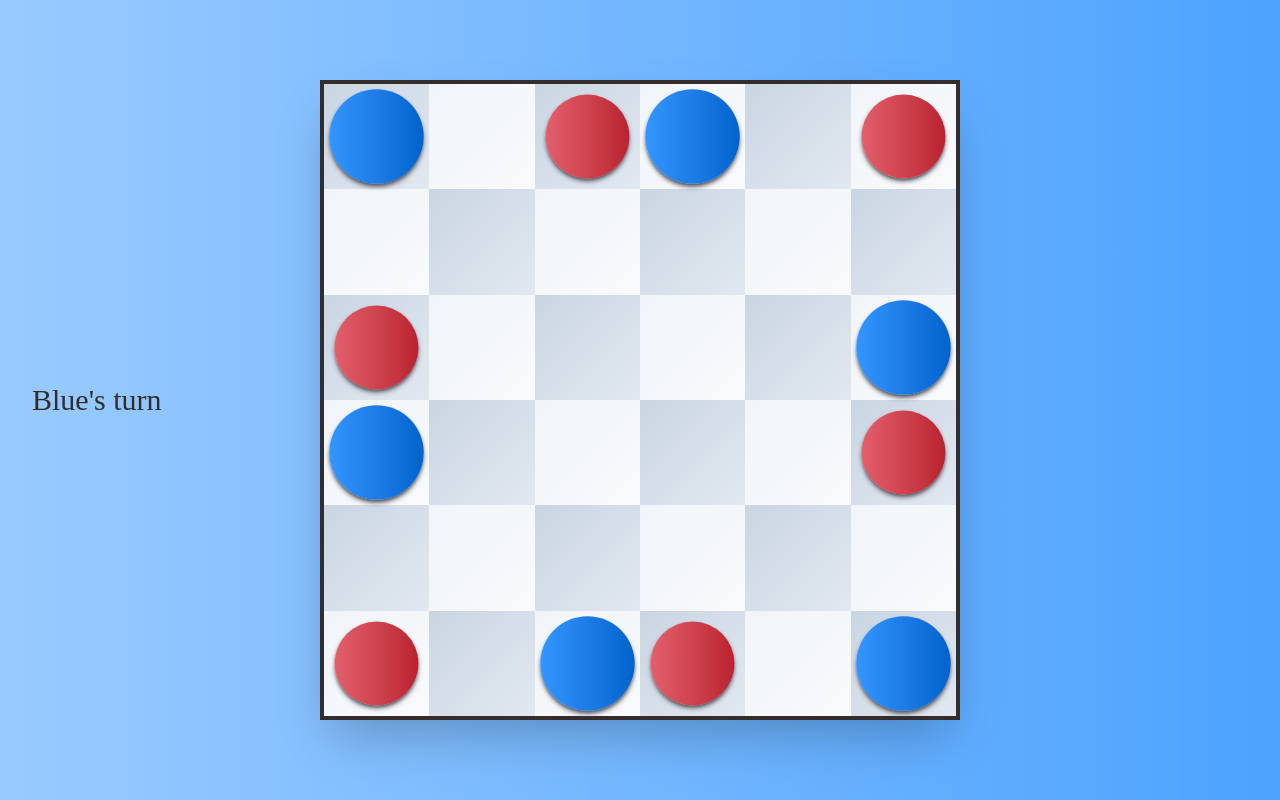
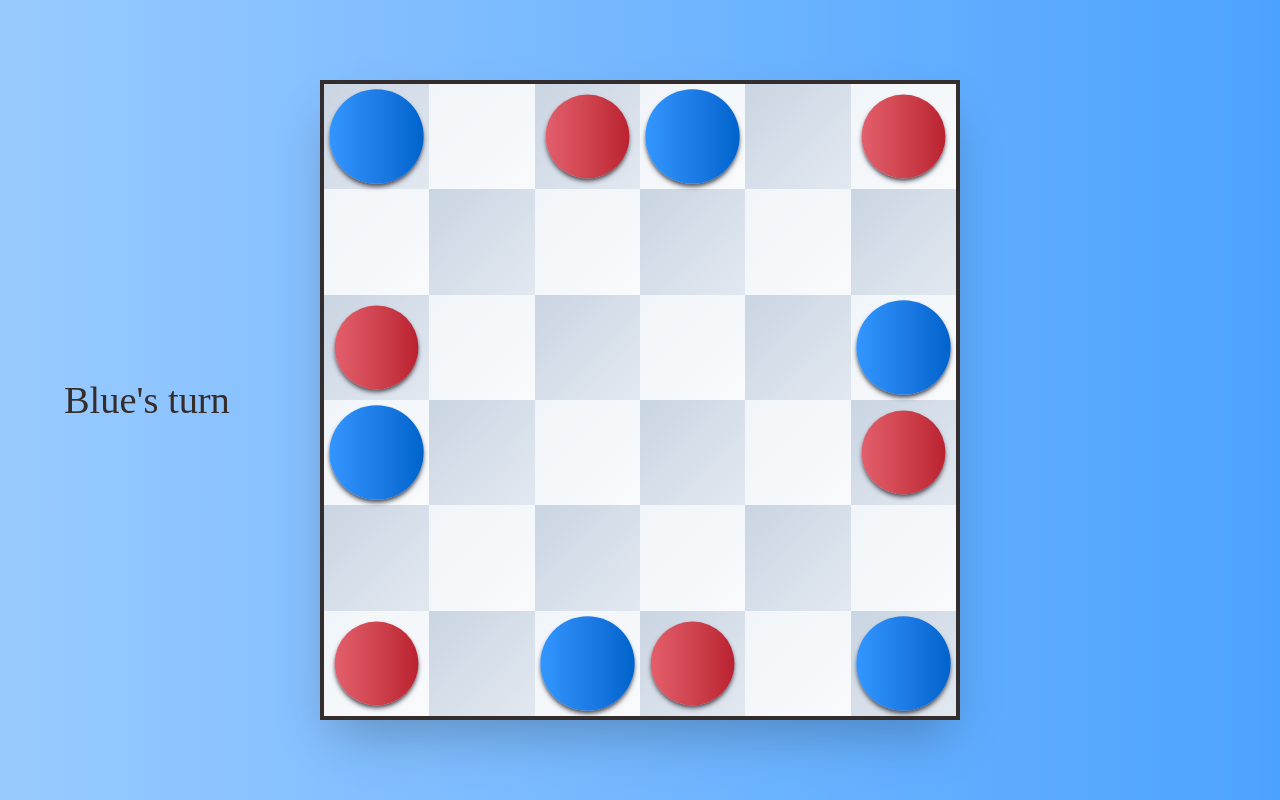
Before and after one commit to bernard-rodrigues/crab_game_react, a React (Vite) app: page / in a window 1280 px wide. Built offline with nearby package versions, Linux system fonts and the light colour scheme; a web font is replaced by a local one.

Commit message:
add: animations - closes #13

```diff
--- a/src/components/Board.tsx
+++ b/src/components/Board.tsx
@@ -185,7 +185,7 @@ export const Board = () => {
             {/* Crabs distribution on the board */}
             {crabs.map(crab => (
                 <Crab
-                    key={`${crab.x}${crab.y}`}
+                    key={crab.id}
                     crab={crab}
                     handleCrabActiveFunction={handleCrabSelection}
                 />
--- a/src/components/Crab.tsx
+++ b/src/components/Crab.tsx
@@ -32,7 +32,7 @@ export const Crab = (props: CrabProps) => {
     return(
         <div
             className={`
-                absolute w-1/6 h-1/6 rounded-full shadow-md shadow-zinc-600 transition-all duration-150
+                absolute w-1/6 h-1/6 rounded-full shadow-md shadow-zinc-600 transition-all duration-300 ease-out
                 bg-linear-to-r ${props.crab.player === 1 ? "from-crab-blue-left to-crab-blue-right" : "from-crab-red-left to-crab-red-right"}
             `}
             style={isHovered && currentPlayer === props.crab.player ? { ...crabStyle, ...hoverStyle } : crabStyle}
--- a/src/components/TurnTextbox.tsx
+++ b/src/components/TurnTextbox.tsx
@@ -12,9 +12,9 @@ export const TurnTextbox = (props: TurnTextboxProps) => {
             // Tailwind CSS classes for responsive layout, fixed position, and smooth transitions
             className="
                 text-main-text text-4xl text-center
-                w-full fixed top-1/8 transition-all duration-500
-                md:top-16 md:text-6xl
-                lg:w-fit lg:translate-x-0 lg:text-3xl lg:top-1/2 lg:-translate-y-1/2
+                w-full fixed top-[12vh] transition-all duration-500
+                md:top-[10vh] md:text-6xl
+                lg:w-fit lg:translate-x-0 lg:text-[3vw] lg:top-1/2 lg:-translate-y-1/2
             "
 
             // Inline styles to control horizontal position depending on:
@@ -39,10 +39,10 @@ export const TurnTextbox = (props: TurnTextboxProps) => {
                     props.textBoxOwner === 1 ?
                         {
                             // Player 1's textbox: visible on the left if it's their turn
-                            left: props.currentPlayer === 1 ? "2rem" : "-100%"
+                            left: props.currentPlayer === 1 ? "5vw" : "-100%"
                         } : {
                             // Player 2's textbox: visible on the right if it's their turn
-                            right: props.currentPlayer === 2 ? "2rem" : "-100%"
+                            right: props.currentPlayer === 2 ? "5vw" : "-100%"
                         }
                 )
             }
--- a/src/constants/constants.ts
+++ b/src/constants/constants.ts
@@ -1,17 +1,17 @@
 import type { CrabObject } from "../types/types"
 
 export const crabsStart: CrabObject[] = [
-    {x: 0, y: 0, player: 1, active: false},
-    {x: 3, y: 0, player: 1, active: false},
-    {x: 5, y: 2, player: 1, active: false},
-    {x: 0, y: 3, player: 1, active: false},
-    {x: 2, y: 5, player: 1, active: false},
-    {x: 5, y: 5, player: 1, active: false},
+    {x: 0, y: 0, player: 1, active: false, id: "11"},
+    {x: 3, y: 0, player: 1, active: false, id: "12"},
+    {x: 5, y: 2, player: 1, active: false, id: "13"},
+    {x: 0, y: 3, player: 1, active: false, id: "14"},
+    {x: 2, y: 5, player: 1, active: false, id: "15"},
+    {x: 5, y: 5, player: 1, active: false, id: "16"},
 
-    {x: 2, y: 0, player: 2, active: false},
-    {x: 5, y: 0, player: 2, active: false},
-    {x: 0, y: 2, player: 2, active: false},
-    {x: 5, y: 3, player: 2, active: false},
-    {x: 0, y: 5, player: 2, active: false},
-    {x: 3, y: 5, player: 2, active: false},
+    {x: 2, y: 0, player: 2, active: false, id: "21"},
+    {x: 5, y: 0, player: 2, active: false, id: "22"},
+    {x: 0, y: 2, player: 2, active: false, id: "23"},
+    {x: 5, y: 3, player: 2, active: false, id: "24"},
+    {x: 0, y: 5, player: 2, active: false, id: "25"},
+    {x: 3, y: 5, player: 2, active: false, id: "26"},
 ];
--- a/src/types/types.ts
+++ b/src/types/types.ts
@@ -2,5 +2,6 @@ export interface CrabObject{
     x: number
     y: number
     player: number
-    active: boolean
+    active: boolean,
+    id: string
 }
```
